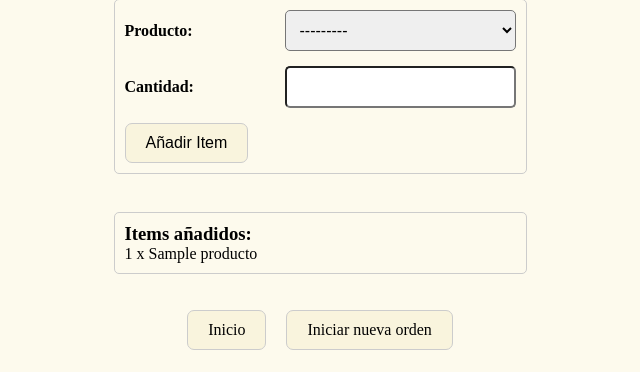
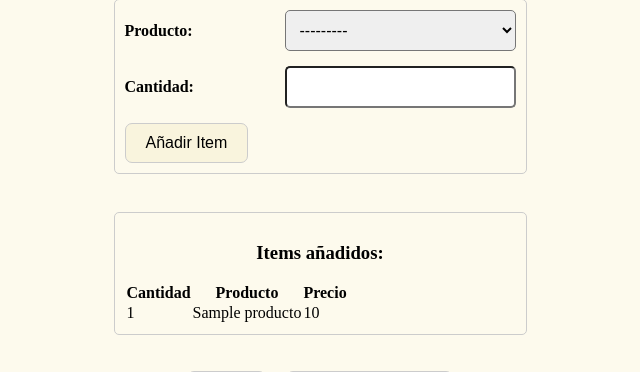
Before and after one commit to emantho/alba_pasticceria, a Django app: page /anadir_orden_items/1/ in a window 1280 px wide. Shown: the part 224-596 px from the top of the page, without its empty margins (320-960 px from the left). Run offline with Django 5.2, Linux system fonts and the light colour scheme; tables that the repository leaves empty hold one stand-in row (values such as "Sample post"); some libraries are stand-ins or nearby versions.

Commit message:
+ Aplicado estilo para h3 de items + reorganizado form-item en html + Cambiado ul>li; por tabla en items añadidos

```diff
--- a/Alba/pasticceria/static/pasticceria/css/anadir_orden_items.css
+++ b/Alba/pasticceria/static/pasticceria/css/anadir_orden_items.css
@@ -4,8 +4,7 @@
     height: 100%;
 }
 
-h2,
-p {
+h2, h3, p {
     margin: 1em auto;
     text-align: center;
 }
@@ -69,6 +68,13 @@ form button[type="submit"] {
     margin-bottom: 20px;
 }
 
+.items-anadidos h3 {
+    margin: 1em auto;
+    text-align: center;
+}
+
+
+
 .botones {
     display: flex;
     justify-content: center;
--- a/Alba/pasticceria/templates/pasticceria/anadir_orden_items.html
+++ b/Alba/pasticceria/templates/pasticceria/anadir_orden_items.html
@@ -16,12 +16,16 @@
         <fieldset>
             <div class="form-group">
                 <div class="form-item">
-                    {{ orden_item_form.producto.label_tag }} {{ orden_item_form.producto }} {{ orden_item_form.producto.error }}
+                    {{ orden_item_form.producto.label_tag }}
+                    {{ orden_item_form.producto }}
+                    {{ orden_item_form.producto.error }}
                 </div>
             </div>
             <div class="form-group">
                 <div class="form-item">
-                    {{ orden_item_form.cantidad.label_tag }} {{ orden_item_form.cantidad }} {{ orden_item_form.cantidad.error }}
+                    {{ orden_item_form.cantidad.label_tag }}
+                    {{ orden_item_form.cantidad }}
+                    {{ orden_item_form.cantidad.error }}
                 </div>
             </div>
             <button type="submit">Añadir Item</button>
@@ -29,20 +33,37 @@
     </form>
 
     <br>
+    <div class="items-anadidos">
+        <h3>Items añadidos:</h3>
 
-    <div class="items-anadidos">
-    <h3>Items añadidos:</h3>
+        <div class="item-anadidos-list">
+            <table class="table">
+                <tr>
+                    <th>Cantidad</th>
+                    <th>Producto</th>
+                    <th>Precio</th>
+                </tr>
+                {% for item in orden_items %}
+                <tr>
+                    <td>{{ item.cantidad }}</td>
+                    <td>{{ item.producto.nombre }}</td>
+                    <td>{{ item.producto.precio }}</td>
+                </tr>
+                {% endfor %}
 
-    <ul>
-        {% for item in orden_items %}
-        <li>{{ item.cantidad }} x {{ item.producto.nombre }}</li>
-        {% endfor %}
-    </ul>
+                <!-- <ul>
+                        {% for item in orden_items %}
+                        <li><span>{{ item.cantidad }} x {{ item.producto.nombre }}</span> <span class="precio">{{
+                                item.producto.precio }}</span></li>
+                        {% endfor %}
+                    </ul> -->
+            </table>
+        </div>
     </div>
 
     <div class="botones">
-    <a href="{% url 'crear_orden' %}">Inicio</a>
-    <a href="{% url 'crear_orden' %}">Iniciar nueva orden</a>
+        <a href="{% url 'crear_orden' %}">Inicio</a>
+        <a href="{% url 'crear_orden' %}">Iniciar nueva orden</a>
     </div>
 </div>
 {% endblock main %}
```
